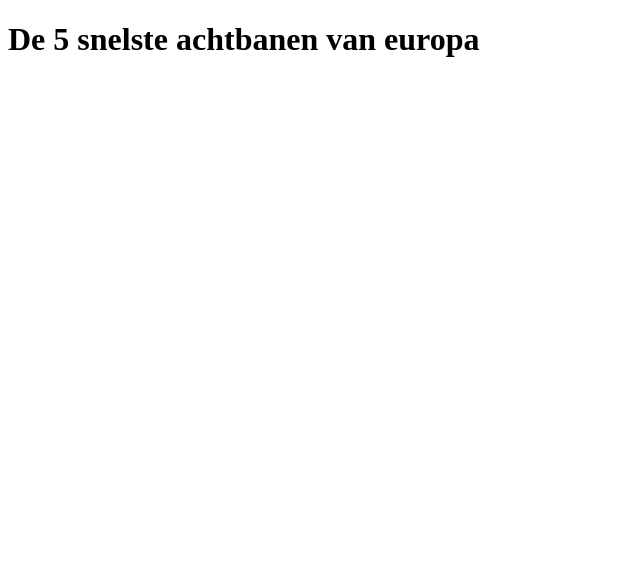
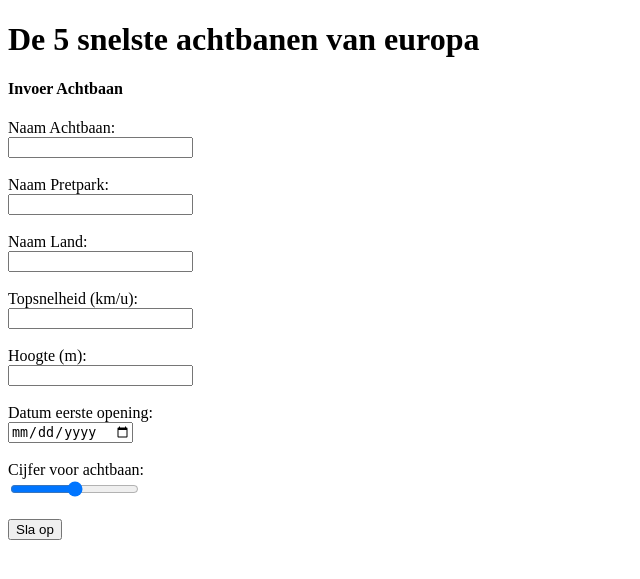
Before and after one commit to Igonevanderkley/crud-php-pdo-opdracht03-336472, a PHP site: page / in a window 1280 px wide. Shown: the top 579 px of the page, without its empty margins (0-640 px from the left). Run offline with PHP 8.4, Linux system fonts and the light colour scheme.

Commit message:
index.php

```diff
--- a/index.php
+++ b/index.php
@@ -9,6 +9,33 @@
 <body>
     <h1>De 5 snelste achtbanen van europa</h1>
 
+    <h4>Invoer Achtbaan</h4>
+    <form action="create.php" method="post">
 
+    <label for="coastername">Naam Achtbaan:</label><br>
+    <input type="text" name="coastername" id="coastername"><br>
+    <br>
+    <label for="amusementName">Naam Pretpark:</label><br>
+    <input type="text" name="amusementName" id="amusementName"><br>
+    <br>
+    <label for="countryName">Naam Land:</label><br>
+    <input type="text" name="countryName" id="countryName"><br>
+    <br>
+    <label for="topSpeed">Topsnelheid (km/u):</label><br>
+    <input type="number" name="topSpeed" id="topSpeed"><br>
+    <br>
+    <label for="height">Hoogte (m):</label><br>
+    <input type="number" name="height" id="height"><br>
+    <br>
+    <label for="openingDate">Datum eerste opening:</label><br>
+    <input type="date" name="openingDate" id="openingDate"><br>
+    <br>
+    <label for="rating">Cijfer voor achtbaan: </label><br>
+    <input type="range" name="rating" id="rating"
+            min="0" max="10" step="0.1"><br>
+    <br>
+    <input type="submit" value="Sla op">
+
+</form>
 </body>
 </html>
```
